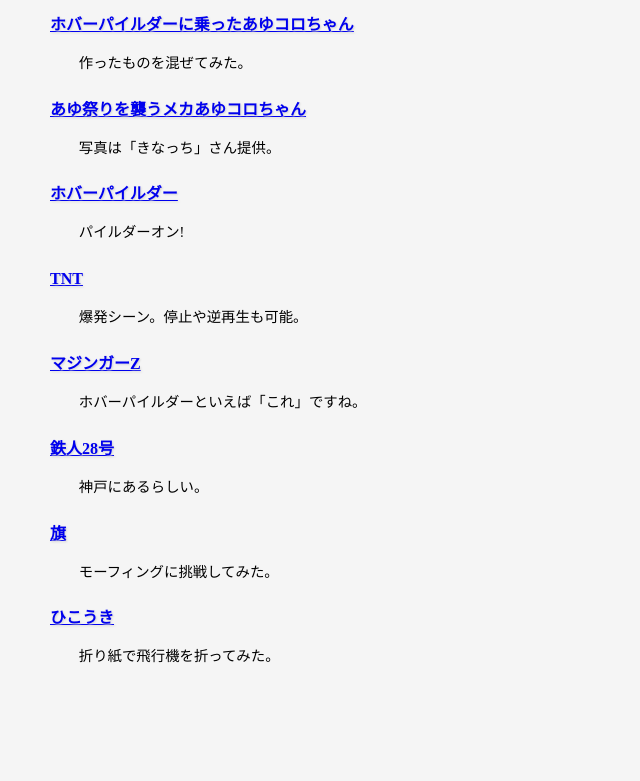
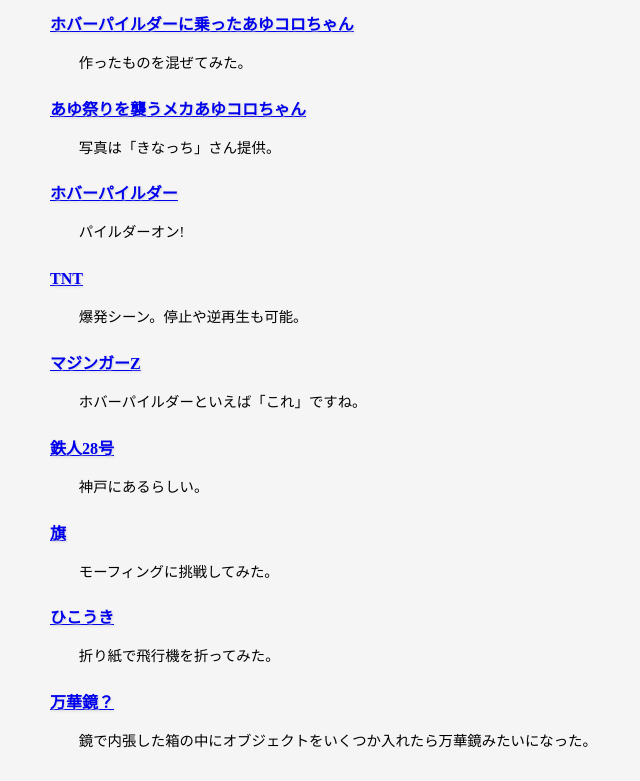
Before and after one commit to takashi-sakamoto-hp/legendary-chainsaw, a plain HTML site: page three/index.html in a window 1280 px wide. Shown: the part 973-1754 px from the top of the page, without its empty margins (0-640 px from the left). Before the commit the page ends 1669 px from the top, so only its background shows below. Drawn offline with Linux system fonts and the light colour scheme.

Commit message:
Add files via upload

```diff
--- a/three/index.html
+++ b/three/index.html
@@ -72,6 +72,9 @@
 
 		<h3><a href="contents/hikoki.html">ひこうき</a></h3>
 		<div class="explanation indent">折り紙で飛行機を折ってみた。</div>
+
+		<h3><a href="contents/kaleidoscope.html">万華鏡？</a></h3>
+		<div class="explanation indent">鏡で内張した箱の中にオブジェクトをいくつか入れたら万華鏡みたいになった。</div>
 	</div>
 	</body>
 </html>
```
